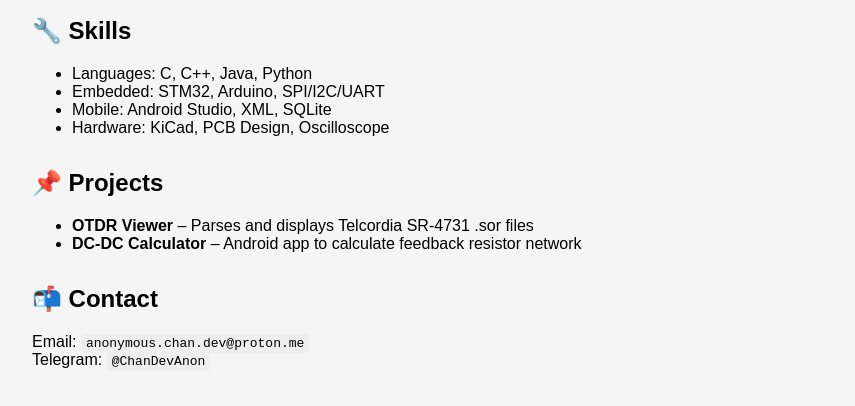
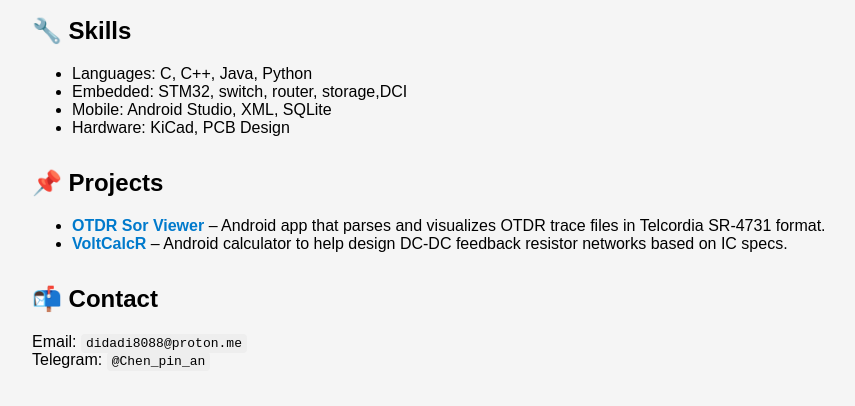
Before and after one commit to EmbeddedChan/EmbeddedChan.github.io, a plain HTML site: page index.html in a window 1280 px wide. Shown: the part 152-558 px from the top of the page, without its empty margins (208-1063 px from the left). Drawn offline with Linux system fonts and the light colour scheme.

Commit message:
更新 index.html

```diff
--- a/index.html
+++ b/index.html
@@ -1,4 +1,3 @@
-
 <!DOCTYPE html>
 <html lang="en">
 <head>
@@ -9,6 +8,8 @@
     body { font-family: Arial, sans-serif; padding: 2rem; max-width: 800px; margin: auto; background: #f5f5f5; }
     h1 { color: #333; }
     .section { margin-bottom: 2rem; }
+    a { color: #007acc; text-decoration: none; }
+    a:hover { text-decoration: underline; }
     code { background: #eee; padding: 2px 5px; border-radius: 4px; }
   </style>
 </head>
@@ -20,24 +21,28 @@
     <h2>🔧 Skills</h2>
     <ul>
       <li>Languages: C, C++, Java, Python</li>
-      <li>Embedded: STM32, Arduino, SPI/I2C/UART</li>
+      <li>Embedded: STM32, switch, router, storage,DCI</li>
       <li>Mobile: Android Studio, XML, SQLite</li>
-      <li>Hardware: KiCad, PCB Design, Oscilloscope</li>
+      <li>Hardware: KiCad, PCB Design</li>
     </ul>
   </div>
 
   <div class="section">
     <h2>📌 Projects</h2>
     <ul>
-      <li><strong>OTDR Viewer</strong> – Parses and displays Telcordia SR-4731 .sor files</li>
-      <li><strong>DC-DC Calculator</strong> – Android app to calculate feedback resistor network</li>
+      <li>
+        <strong><a href="https://github.com/EmbeddedChan/otdr-droid" target="_blank">OTDR Sor Viewer</a></strong> – Android app that parses and visualizes OTDR trace files in Telcordia SR-4731 format.
+      </li>
+      <li>
+        <strong><a href="https://github.com/EmbeddedChan/VoltCalcR" target="_blank">VoltCalcR</a></strong> – Android calculator to help design DC-DC feedback resistor networks based on IC specs.
+      </li>
     </ul>
   </div>
 
   <div class="section">
     <h2>📬 Contact</h2>
-    <p>Email: <code>anonymous.chan.dev@proton.me</code><br>
-       Telegram: <code>@ChanDevAnon</code></p>
+    <p>Email: <code>didadi8088@proton.me</code><br>
+       Telegram: <code>@Chen_pin_an</code></p>
   </div>
 </body>
 </html>
```
